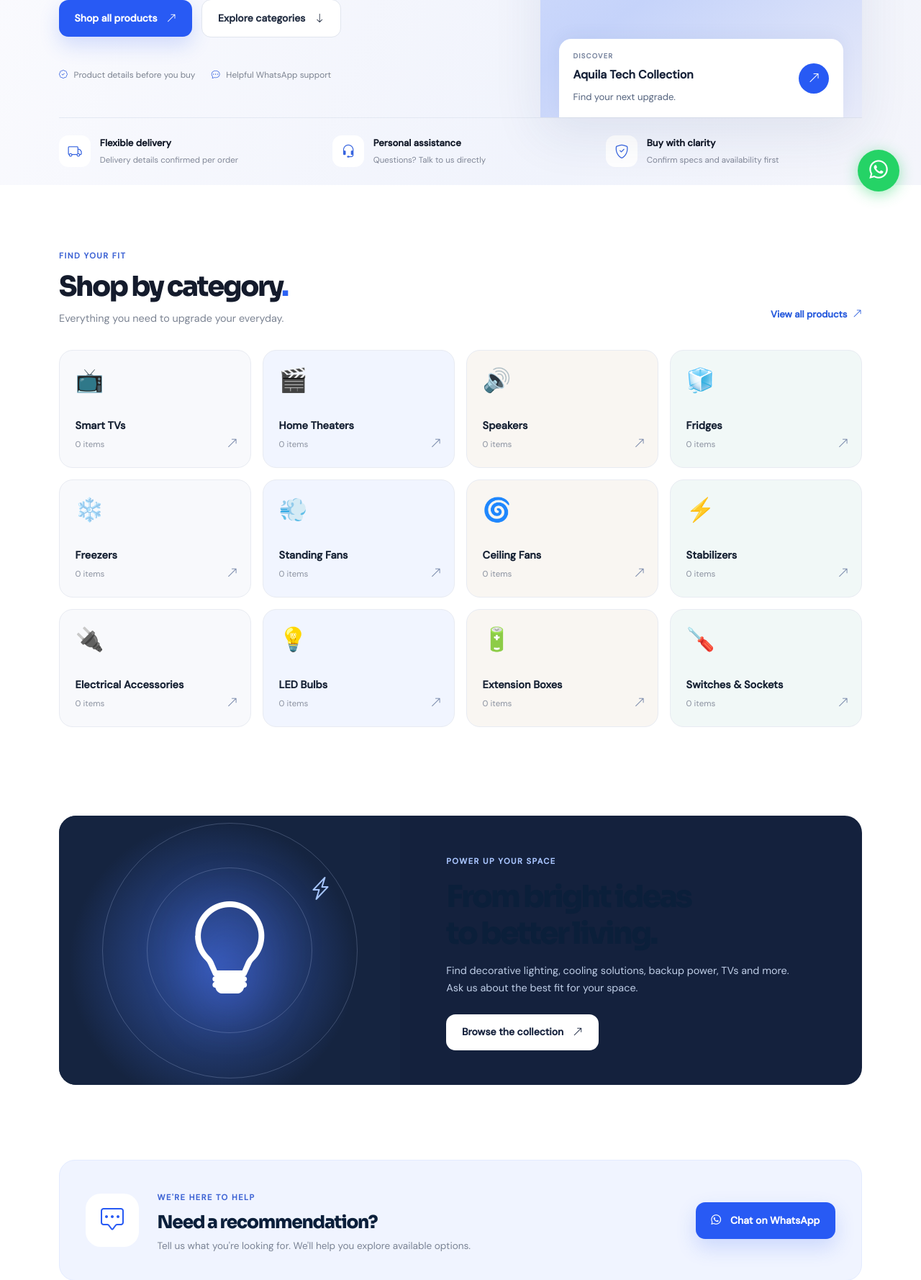
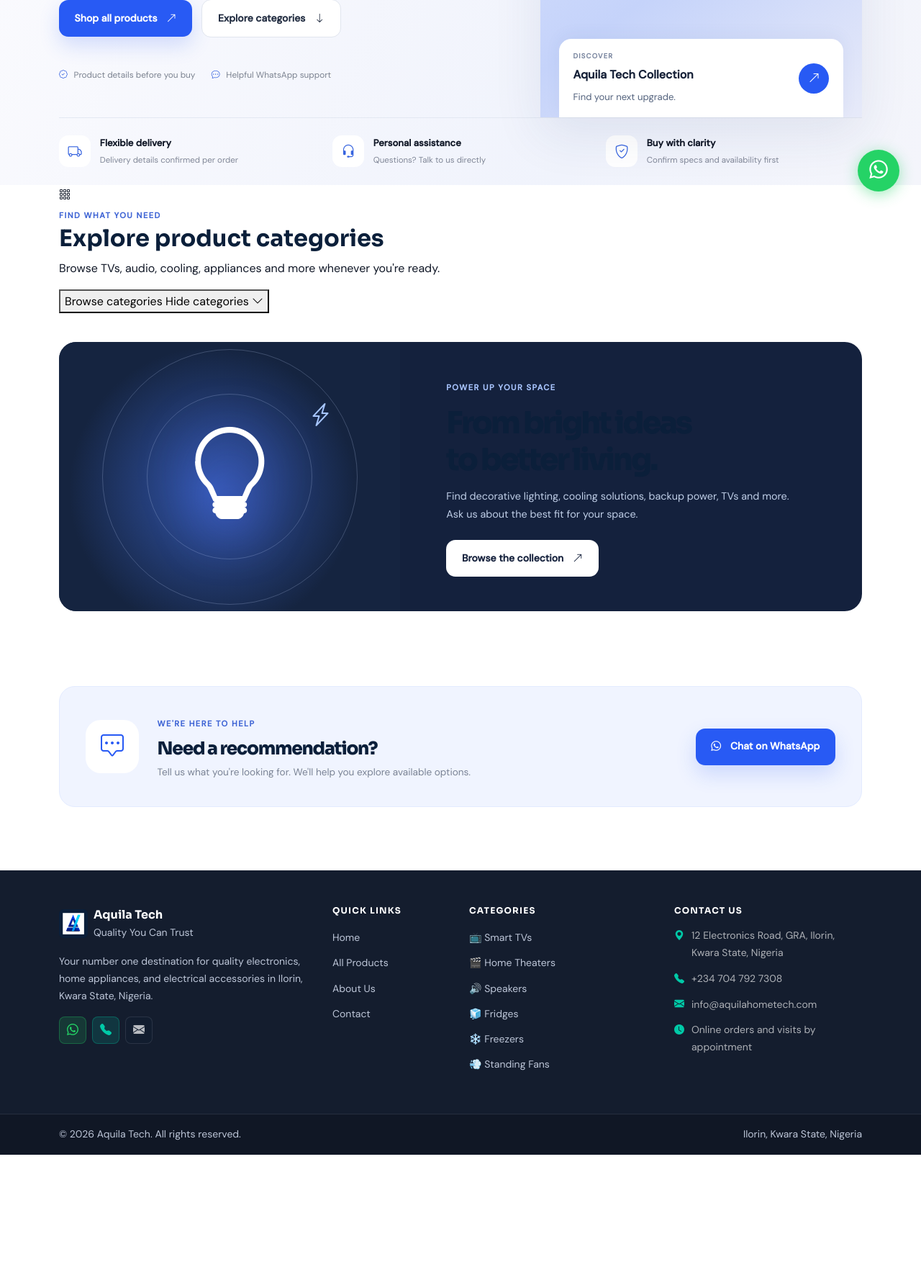
Before and after one commit to aquila4/aquila-home-tech, a Flask app: page / in a window 1280 px wide. Shown: the part 504-2282 px from the top of the page at 72% size. After the commit the page ends 2108 px from the top, so only its background shows below. Run offline with Flask 3, Linux system fonts and the light colour scheme; some libraries are stand-ins or nearby versions.

Commit message:
Collapse homepage categories behind Browse categories button

```diff
--- a/app/templates/index.html
+++ b/app/templates/index.html
@@ -46,21 +46,45 @@
     </div>
   </section>
 
-  <section class="at-section" id="at-categories">
+  <section class="at-category-discovery" id="at-categories">
     <div class="container">
-      <div class="at-section-heading"><div><span class="at-small-label">FIND YOUR FIT</span><h2>Shop by category<span class="at-period">.</span></h2><p>Everything you need to upgrade your everyday.</p></div><a href="{{ url_for('products.catalogue') }}" class="at-text-link">View all products <i class="bi bi-arrow-up-right"></i></a></div>
+      <div class="at-category-discovery-bar">
+        <div class="at-category-discovery-copy">
+          <span class="at-category-discovery-icon" aria-hidden="true"><i class="bi bi-grid-3x3-gap"></i></span>
+          <div>
+            <span class="at-small-label">FIND WHAT YOU NEED</span>
+            <h2>Explore product categories</h2>
+            <p>Browse TVs, audio, cooling, appliances and more whenever you're ready.</p>
+          </div>
+        </div>
         {% if categories %}
+        <button class="at-category-toggle" type="button" data-bs-toggle="collapse"
+                data-bs-target="#atCategoryList" aria-expanded="false" aria-controls="atCategoryList">
+          <span class="at-category-show">Browse categories</span>
+          <span class="at-category-hide">Hide categories</span>
+          <i class="bi bi-chevron-down" aria-hidden="true"></i>
+        </button>
+        {% else %}
+        <a href="{{ url_for('products.catalogue') }}" class="at-category-toggle">View catalogue <i class="bi bi-arrow-up-right"></i></a>
+        {% endif %}
+      </div>
+      {% if categories %}
+      <div class="collapse" id="atCategoryList">
+        <div class="at-category-discovery-expanded">
           <div class="at-category-grid">
             {% for cat in categories %}
             <a class="at-category-tile" href="{{ url_for('products.catalogue', category=cat.slug) }}">
               <span class="at-category-emoji" aria-hidden="true">{{ cat.icon }}</span>
               <span class="at-category-name">{{ cat.name }}</span>
-          <span class="at-category-count">{{ cat.product_count }} items</span>
+              <span class="at-category-count">{{ cat.product_count }} item{% if cat.product_count != 1 %}s{% endif %}</span>
               <span class="at-category-arrow"><i class="bi bi-arrow-up-right"></i></span>
             </a>
             {% endfor %}
           </div>
-      {% else %}<div class="at-no-products">Our catalogue is being updated. <a href="https://wa.me/{{ whatsapp_number }}">Ask about current products</a>.</div>{% endif %}
+          <a href="{{ url_for('products.catalogue') }}" class="at-text-link at-category-all">View all products <i class="bi bi-arrow-up-right"></i></a>
+        </div>
+      </div>
+      {% endif %}
     </div>
   </section>
 
```
Lines whose indentation alone changed are shown as unchanged.
